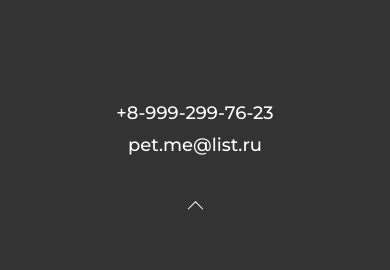
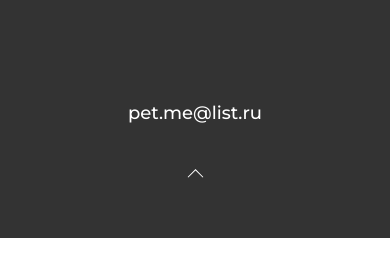
Before and after one commit to Mastertuz/PET-ME, a plain HTML site: page index.html in a window 390 px wide. Shown: the part 8175-8445 px from the top of the page. After the commit the page ends 8413 px from the top, so only its background shows below. Drawn offline with Linux system fonts and the light colour scheme.

Commit message:
deleted phone number

```diff
--- a/index.html
+++ b/index.html
@@ -549,9 +549,9 @@
             </a>
           </div>
           <div class="footer__contacts">
-            <a class="footer__contacs-phone" href="tel:+89992997623">
+<!--             <a class="footer__contacs-phone" href="tel:+89992997623">
               +8-999-299-76-23
-            </a>
+            </a> -->
             <a class="footer__contacs-email" href="mailto:pet.me@list.ru">
               pet.me@list.ru
             </a>
```
